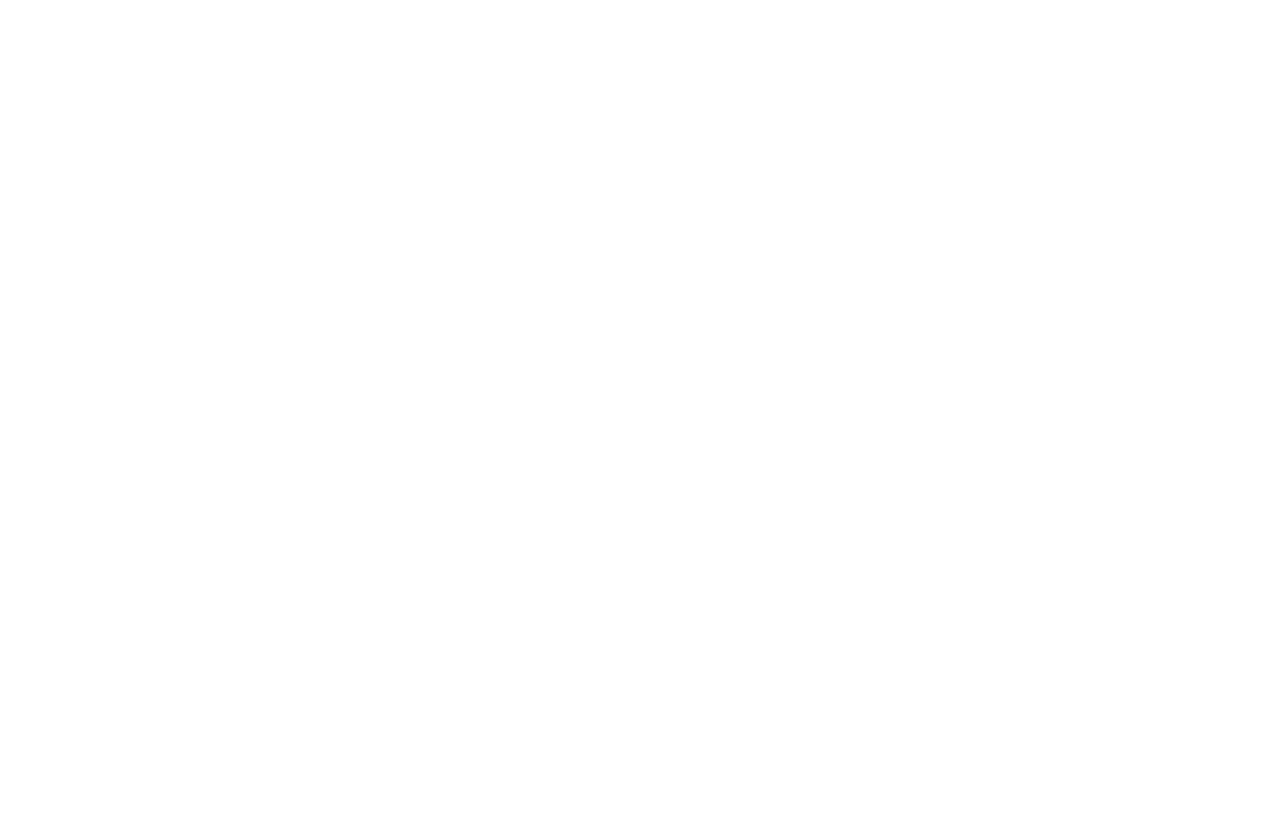
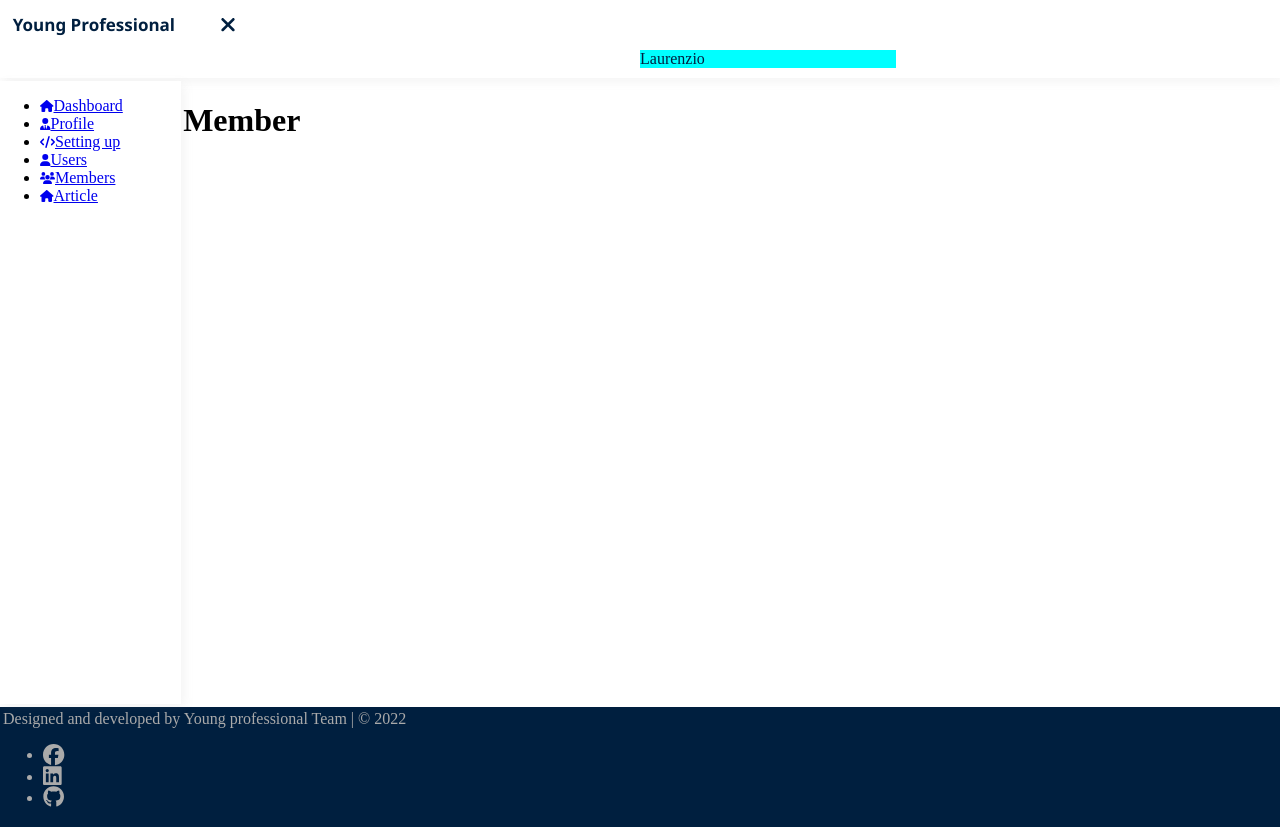
Before and after one commit to Laurenz19/youngpro-website, a Vue app: page /admin/member in a window 1280 px wide. Before the commit this address had no page. Before the commit the page ends 800 px from the top, so only its background shows below. Built offline with nearby package versions, Linux system fonts and the light colour scheme.

Commit message:
adding for all page (back-office part)

```diff
--- a/src/assets/css/back.css
+++ b/src/assets/css/back.css
@@ -89,6 +89,11 @@
     cursor: pointer;
 }
 
+.nav_left ul a{
+    text-decoration: none;
+    color: #001f3f;
+}
+
 .nav_left ul li:hover{
    background-color: rgba(253, 251, 251, 0.774);
    border-radius: 0px 20px 20px 0px;
@@ -144,6 +149,10 @@
         margin: 0px !important;
         width: 100%;
         height: 13px;
+    }
+
+    .nav_left ul a.active{
+       color: white;
     }
 
     .nav_left ul li{
--- /dev/null
+++ b/src/components/Back_template.vue
@@ -0,0 +1,67 @@
+<template>
+   <div class="index">
+   <app-header>
+     <template v-slot:title>
+       <div id="title">Young Professional</div>
+       <fa class="togglebars_icon" v-if="showbars == false" :icon="['fa', 'bars']" size="lg" @click="toggleMenu"/>
+       <fa class="togglebars_icon" v-if="showbars == true" :icon="['fa', 'xmark']" size="lg" @click="toggleMenu"/>
+     </template>
+     <template v-slot:header_nav_content>
+      <div class="user_connected">
+        Laurenzio
+      </div>
+     </template>
+   </app-header>
+   <main id="back" class="withSidebar" ref="main_content">
+
+    <app-sidebar :showbars="showbars" :data="menu"/>
+    <slot name="content">
+
+    </slot>
+   </main>
+
+  <app-footer/>
+  </div>
+</template>
+
+<script>
+import { ref } from '@vue/reactivity'
+import Footer from './Footer.vue'
+import Header from './Header.vue'
+import Sidebar from './Sidebar.vue'
+export default {
+  name: 'Back_Template',
+  components: {
+    'app-footer':Footer,
+    'app-header':Header,
+    'app-sidebar':Sidebar
+  },
+  props:{
+      menu:Array
+  },
+  setup(){
+    let showbars = ref(true)
+    let main_content = ref(null)
+
+    let toggleMenu = ()=>{
+       if(showbars.value == false){
+        main_content.value.classList.add('withSidebar')
+        main_content.value.classList.remove('noSidebar')
+        console.log(main_content)
+      }else{
+        main_content.value.classList.remove('withSidebar')
+        main_content.value.classList.add('noSidebar')
+      }
+      showbars.value = ! showbars.value
+    }
+    return{
+      showbars, toggleMenu, main_content
+    }
+  }
+}
+</script>
+
+<style scoped>
+  @import url('../assets/css/front.css');
+  @import url('../assets/css/back.css');
+</style>
--- a/src/components/Sidebar.vue
+++ b/src/components/Sidebar.vue
@@ -2,8 +2,10 @@
     <nav class="nav_left" v-if="showbars">
        <ul>
          <li v-for="page in data" :key="page" :name="page.label" @mouseover="showLabel" @mouseleave="hideLabel">
-             <fa :icon="page.icon" :size="page.iconsize" />
-             <span>{{page.label}}</span>
+             <router-link :to="{name:page.routeName}">
+                 <fa :icon="page.icon" :size="page.iconsize" />
+                 <span>{{page.label}}</span>
+             </router-link>
          </li>
        </ul>
      </nav>
@@ -18,19 +20,49 @@
     },
     setup(){
 
+        function checkClass(list, class_name){
+
+            for (let i = 0; i < list.length; i++) {
+                if(list[i] == class_name){
+                    return true
+                }
+             }
+             return false
+        }
+
         let showLabel= (event)=>{
-         if(event.target.tagName == 'LI'){
-             console.log(event.target.tagName)
-             event.target.children[1].classList.toggle('show')
+
+        if(event.target.tagName == 'A'){
+
+             if(checkClass(event.target.classList, 'active') == false){
+                 event.target.classList.toggle('active');
+             }
+
+             if(checkClass(event.target.lastChild.classList, 'show') == false){
+                  event.target.lastChild.classList.toggle('show')
+             }
+
          }
 
+         if(event.target.tagName == 'LI'){
+
+            if(checkClass(event.target.lastChild.classList, 'active') == false){
+                event.target.lastChild.classList.toggle('active')
+             }
+
+             if(checkClass(event.target.lastChild.children[1].classList, 'show') == false){
+                 event.target.lastChild.children[1].classList.toggle('show')
+             }
+         }
         }
 
         let hideLabel = (event)=>{
-             if(event.target.tagName == 'LI'){
-             console.log(event.target.tagName)
-             event.target.children[1].classList.remove('show')
-         }
+            if(event.target.tagName == 'LI'){
+
+             event.target.lastChild.classList.remove('active')
+             event.target.lastChild.children[1].classList.remove('show')
+
+             }
         }
 
         return{
--- a/src/router/index.js
+++ b/src/router/index.js
@@ -1,6 +1,14 @@
 import { createRouter, createWebHistory } from 'vue-router'
 import Front_Office from '../views/front-office/Index.vue'
 import Back_Office from '../views/back-office/Index.vue'
+
+/* Back-Office Components */
+import Article from '../views/back-office/Article.vue'
+import Dashboard from '../views/back-office/Dashboard.vue'
+import Member from '../views/back-office/Member.vue'
+import Profile from '../views/back-office/Profile.vue'
+import SettingUp from '../views/back-office/SettingUp.vue'
+import User from '../views/back-office/User.vue'
 
 const routes = [
   {
@@ -12,6 +20,36 @@
     path: '/admin',
     name: 'Back',
     component: Back_Office
+  },
+  {
+    path: '/admin/article',
+    name: 'Article',
+    component: Article
+  },
+  {
+    path: '/admin/dashboard',
+    name: 'Dashboard',
+    component: Dashboard
+  },
+  {
+    path: '/admin/member',
+    name: 'Member',
+    component: Member
+  },
+  {
+    path: '/admin/profile',
+    name: 'Profile',
+    component: Profile
+  },
+  {
+    path: '/admin/setting-up',
+    name: 'SettingUp',
+    component: SettingUp
+  },
+  {
+    path: '/admin/user',
+    name: 'User',
+    component: User
   }
 ]
 
--- a/src/store/index.js
+++ b/src/store/index.js
@@ -1,4 +1,6 @@
 import { createStore } from 'vuex'
+
+import menuModule from './modules/menuModule'
 
 export default createStore({
   state: {
@@ -8,5 +10,6 @@
   actions: {
   },
   modules: {
+    menu: menuModule
   }
 })
--- /dev/null
+++ b/src/store/modules/menuModule.js
@@ -0,0 +1,27 @@
+export default ({
+    state: {
+        menu:[
+          {label:"Dashboard", icon:['fa', 'house'], iconsize:'xs', routeName:'Dashboard'},
+          {label:"Profile", icon:['fa', 'user-tie'], iconsize:'xs', routeName:'Profile'},
+          {label:"Setting up", icon:['fa', 'code'], iconsize:'xs', routeName:'SettingUp'},
+          {label:"Users", icon:['fa', 'user'], iconsize:'xs', routeName:'User'},
+          {label:"Members", icon:['fa', 'users'], iconsize:'xs', routeName:'Member'},
+          {label:"Article", icon:['fa', 'house'], iconsize:'xs', routeName:'Article'},
+          ]
+    },
+    getters:{
+        MENU: state=>{
+          return state.menu
+        }
+    },
+    mutations: {
+      SET_MENU:(state, data)=>{
+        state.menu = data
+      }
+    },
+    actions: {
+      /*GET_MENU: (context)=>{
+        context.commit('')
+      }*/
+    },
+  })
--- /dev/null
+++ b/src/views/back-office/Article.vue
@@ -0,0 +1,30 @@
+<template>
+    <div>
+        <app-template :menu="menu">
+            <template v-slot:content>
+                <h1>Article</h1>
+            </template>
+        </app-template>
+    </div>
+</template>
+
+<script>
+import Back_template from '../../components/Back_template.vue'
+import {useStore} from 'vuex'
+import {computed} from 'vue'
+export default {
+    name:"Article",
+    components:{
+        "app-template":Back_template
+    },
+    setup(){
+        const store = useStore()
+        const menu = computed(()=>store.getters.MENU)
+
+        return{
+            menu
+        }
+
+    }
+}
+</script>
--- /dev/null
+++ b/src/views/back-office/Dashboard.vue
@@ -0,0 +1,30 @@
+<template>
+    <div>
+        <app-template :menu="menu">
+            <template v-slot:content>
+                <h1>Dashboard</h1>
+            </template>
+        </app-template>
+    </div>
+</template>
+
+<script>
+import Back_template from '../../components/Back_template.vue'
+import {useStore} from 'vuex'
+import {computed} from 'vue'
+export default {
+    name:"Dashboard",
+    components:{
+        "app-template":Back_template
+    },
+    setup(){
+        const store = useStore()
+        const menu = computed(()=>store.getters.MENU)
+
+        return{
+            menu
+        }
+
+    }
+}
+</script>
--- /dev/null
+++ b/src/views/back-office/Member.vue
@@ -0,0 +1,30 @@
+<template>
+    <div>
+        <app-template :menu="menu">
+            <template v-slot:content>
+                <h1>Member</h1>
+            </template>
+        </app-template>
+    </div>
+</template>
+
+<script>
+import Back_template from '../../components/Back_template.vue'
+import {useStore} from 'vuex'
+import {computed} from 'vue'
+export default {
+    name:"Member",
+    components:{
+        "app-template":Back_template
+    },
+    setup(){
+        const store = useStore()
+        const menu = computed(()=>store.getters.MENU)
+
+        return{
+            menu
+        }
+
+    }
+}
+</script>
--- /dev/null
+++ b/src/views/back-office/Profile.vue
@@ -0,0 +1,30 @@
+<template>
+    <div>
+        <app-template :menu="menu">
+            <template v-slot:content>
+                <h1>Profile</h1>
+            </template>
+        </app-template>
+    </div>
+</template>
+
+<script>
+import Back_template from '../../components/Back_template.vue'
+import {useStore} from 'vuex'
+import {computed} from 'vue'
+export default {
+    name:"Profile",
+    components:{
+        "app-template":Back_template
+    },
+    setup(){
+        const store = useStore()
+        const menu = computed(()=>store.getters.MENU)
+
+        return{
+            menu
+        }
+
+    }
+}
+</script>
--- /dev/null
+++ b/src/views/back-office/SettingUp.vue
@@ -0,0 +1,30 @@
+<template>
+    <div>
+        <app-template :menu="menu">
+            <template v-slot:content>
+                <h1>Setting Up</h1>
+            </template>
+        </app-template>
+    </div>
+</template>
+
+<script>
+import Back_template from '../../components/Back_template.vue'
+import {useStore} from 'vuex'
+import {computed} from 'vue'
+export default {
+    name:"SettingUp",
+    components:{
+        "app-template":Back_template
+    },
+    setup(){
+        const store = useStore()
+        const menu = computed(()=>store.getters.MENU)
+
+        return{
+            menu
+        }
+
+    }
+}
+</script>
--- /dev/null
+++ b/src/views/back-office/User.vue
@@ -0,0 +1,30 @@
+<template>
+    <div>
+        <app-template :menu="menu">
+            <template v-slot:content>
+                <h1>User</h1>
+            </template>
+        </app-template>
+    </div>
+</template>
+
+<script>
+import Back_template from '../../components/Back_template.vue'
+import {useStore} from 'vuex'
+import {computed} from 'vue'
+export default {
+    name:"User",
+    components:{
+        "app-template":Back_template
+    },
+    setup(){
+        const store = useStore()
+        const menu = computed(()=>store.getters.MENU)
+
+        return{
+            menu
+        }
+
+    }
+}
+</script>
```
